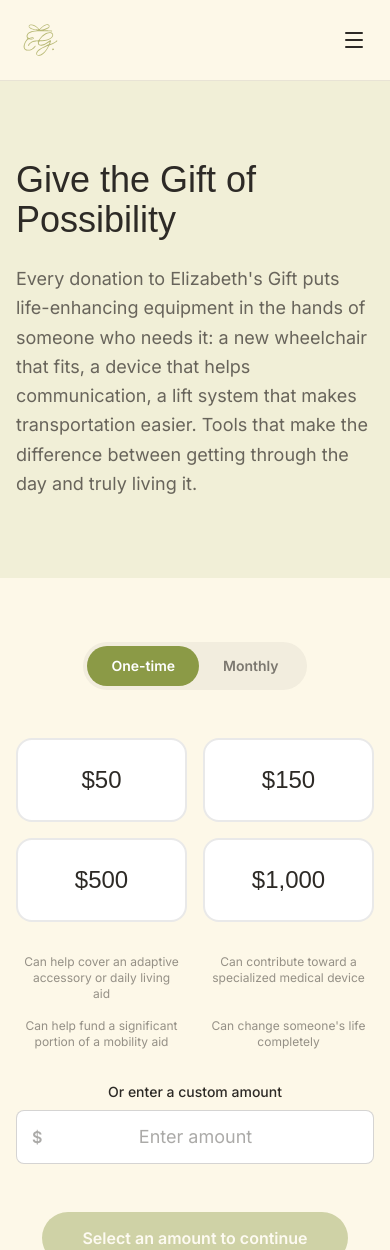
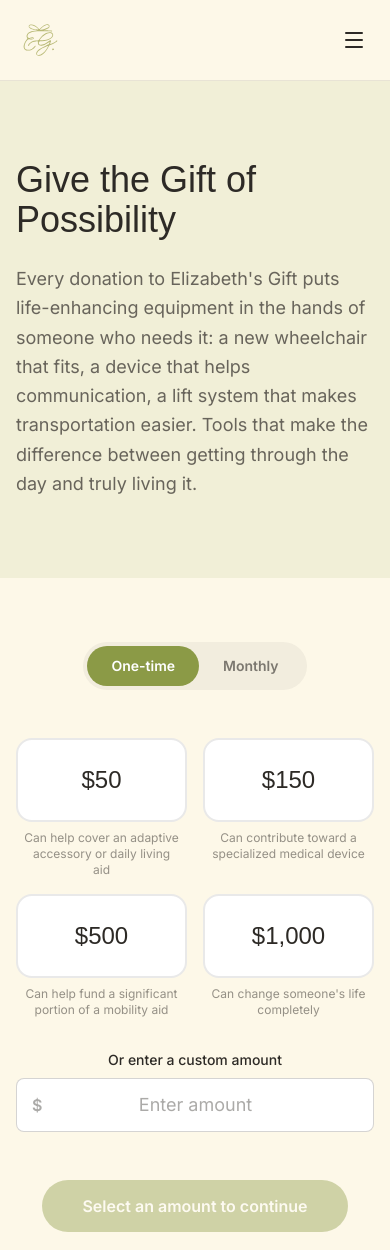
Before and after one commit to smithstephen891-arch/EG-website, a Next.js app: page /donate in a window 390 px wide. Shown: the top 1250 px of the page. Built offline with nearby package versions, Linux system fonts and the light colour scheme; a web font is replaced by a local one.

Commit message:
Fix donate page mobile layout: pair each amount with its description

```diff
--- a/src/app/donate/page.tsx
+++ b/src/app/donate/page.tsx
@@ -76,8 +76,8 @@
           {/* Tier Cards */}
           <div className="grid grid-cols-2 md:grid-cols-4 gap-4 mb-8">
             {tiers.map((tier) => (
+              <div key={tier.amount} className="flex flex-col gap-2">
                 <button
-                key={tier.amount}
                   onClick={() => {
                     setSelectedAmount(tier.amount);
                     setCustomAmount("");
@@ -92,15 +92,10 @@
                     ${tier.amount.toLocaleString()}
                   </p>
                 </button>
-            ))}
-          </div>
-
-          {/* Impact Descriptions */}
-          <div className="grid grid-cols-2 md:grid-cols-4 gap-4 mb-8">
-            {tiers.map((tier) => (
-              <p key={tier.amount} className="text-xs text-charcoal/50 text-center px-2">
+                <p className="text-xs text-charcoal/50 text-center px-2">
                   {tier.description}
                 </p>
+              </div>
             ))}
           </div>
 
```
Lines whose indentation alone changed are shown as unchanged.
